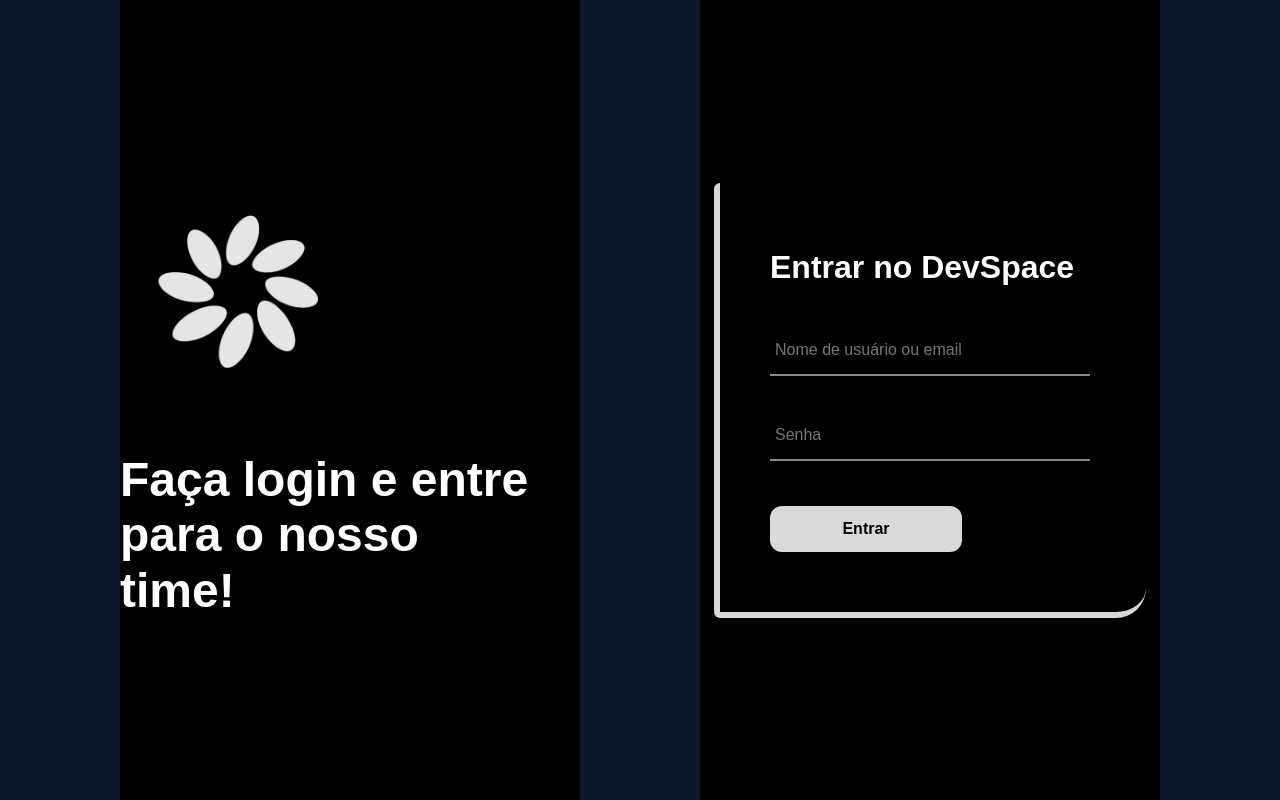
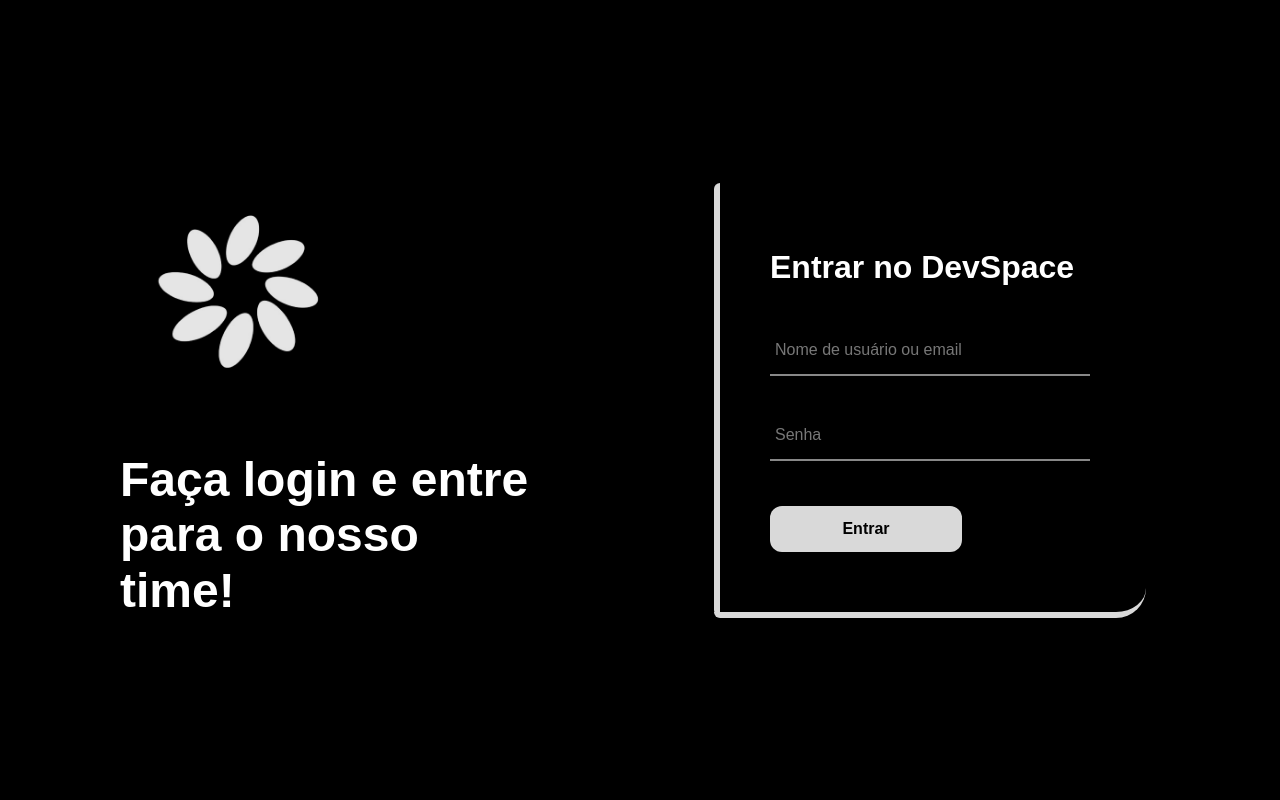
Before and after one commit to RenanKael/DevSpace, a React (Vite) app in the folder DevSpace/: page / in a window 1280 px wide. Built offline with nearby package versions, Linux system fonts and the light colour scheme.

Commit message:
csslogin

```diff
--- a/DevSpace/src/style/login.css
+++ b/DevSpace/src/style/login.css
@@ -5,8 +5,14 @@
   font-family: "Segoe UI", Arial, sans-serif;
 }
 
-body {
+html, body {
   background: #000;
+  height: 100%;
+}
+
+#root {
+  background: #000;
+  min-height: 100vh;
 }
 
 /* CONTAINER GERAL */
```
